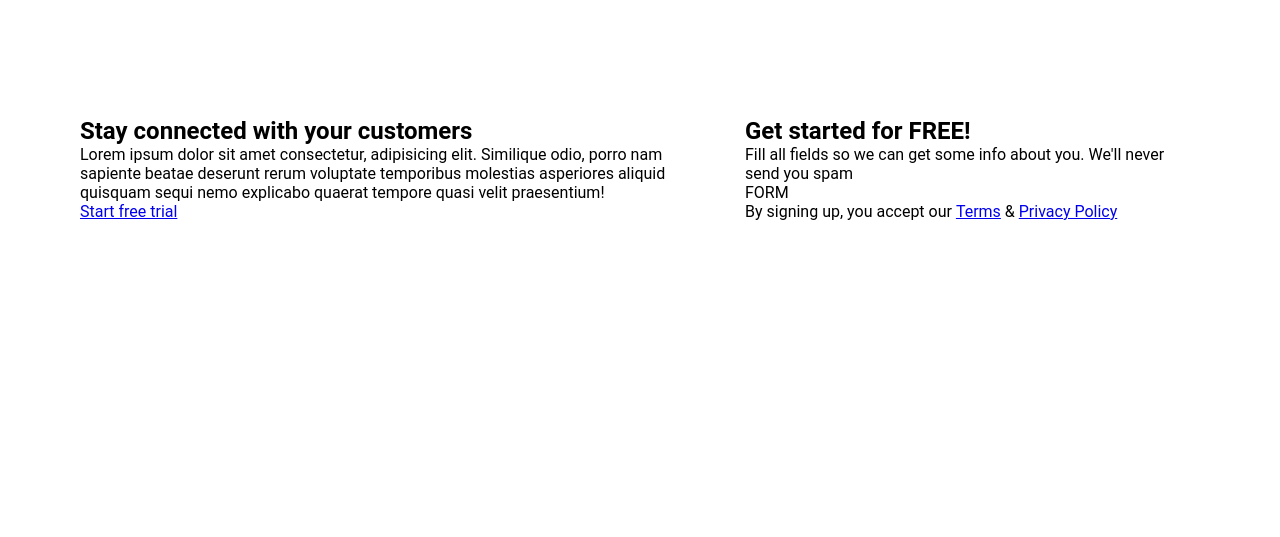
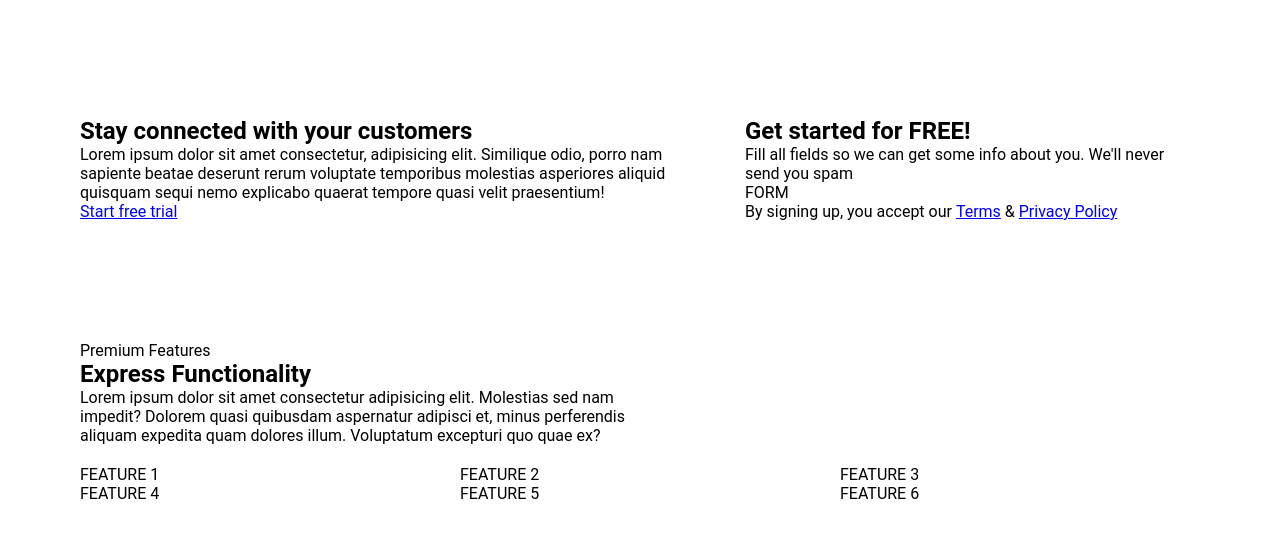
Before and after one commit to mkrivickas/35-grupe-portfolio, a website: page index.html in a window 1280 px wide. Shown: the part 101-638 px from the top of the page. Drawn offline with Linux system fonts and the light colour scheme.

Commit message:
Features

```diff
--- a/index.html
+++ b/index.html
@@ -60,6 +60,29 @@
         <!-- hero: end -->
 
         <!-- premium features: start -->
+        <section class="container">
+            <div class="row">
+                <div class="col-12 col-md-9 col-lg-6">
+                    <span>Premium Features</span>
+                    <h2>Express Functionality</h2>
+                    <p>
+                        Lorem ipsum dolor sit amet consectetur adipisicing elit.
+                        Molestias sed nam impedit? Dolorem quasi quibusdam
+                        aspernatur adipisci et, minus perferendis aliquam
+                        expedita quam dolores illum. Voluptatum excepturi quo
+                        quae ex?
+                    </p>
+                </div>
+            </div>
+            <div class="row">
+                <div class="col-12 col-md-6 col-lg-4">FEATURE 1</div>
+                <div class="col-12 col-md-6 col-lg-4">FEATURE 2</div>
+                <div class="col-12 col-md-6 col-lg-4">FEATURE 3</div>
+                <div class="col-12 col-md-6 col-lg-4">FEATURE 4</div>
+                <div class="col-12 col-md-6 col-lg-4">FEATURE 5</div>
+                <div class="col-12 col-md-6 col-lg-4">FEATURE 6</div>
+            </div>
+        </section>
         <!-- premium features: end -->
 
         <!-- communication gap: start -->
```
